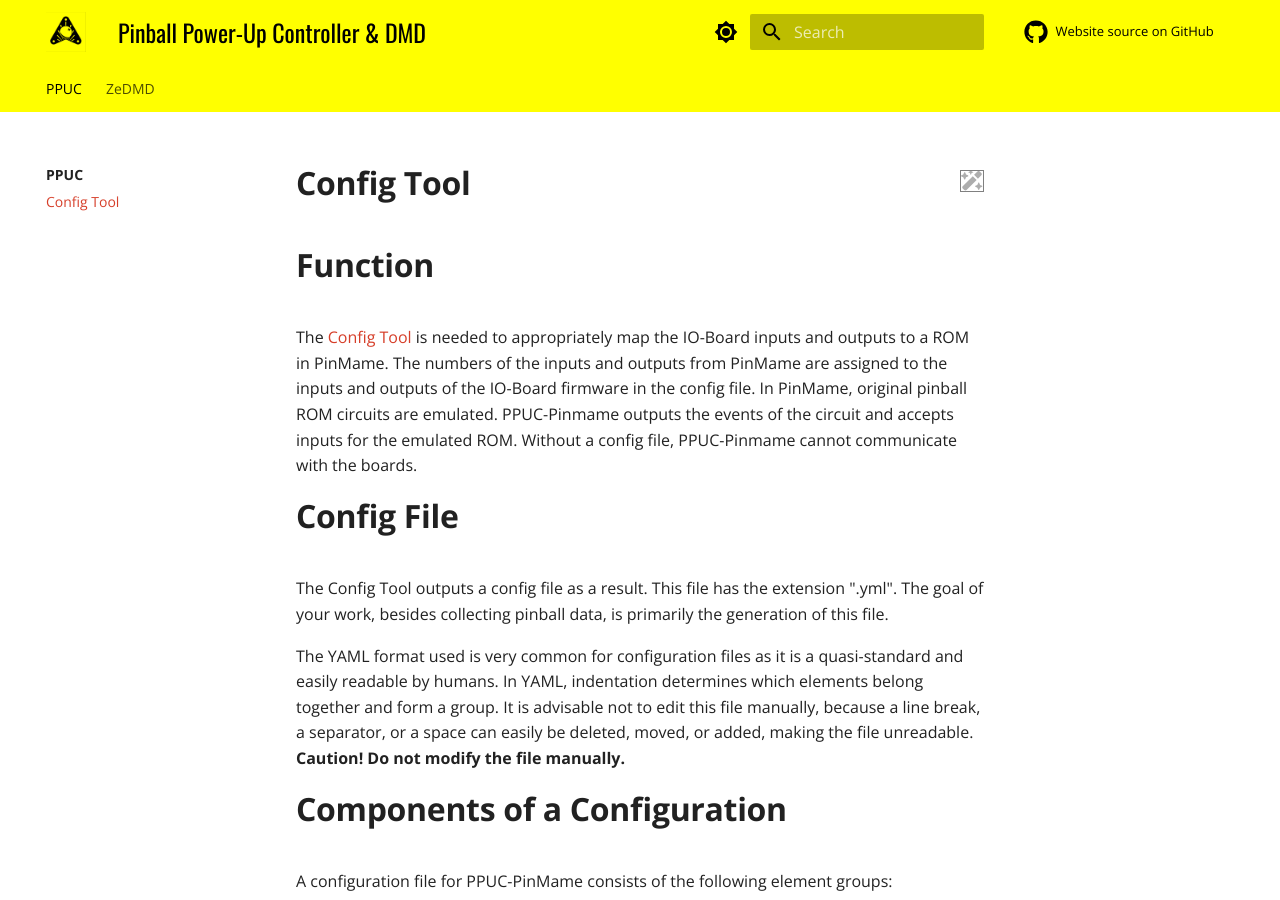
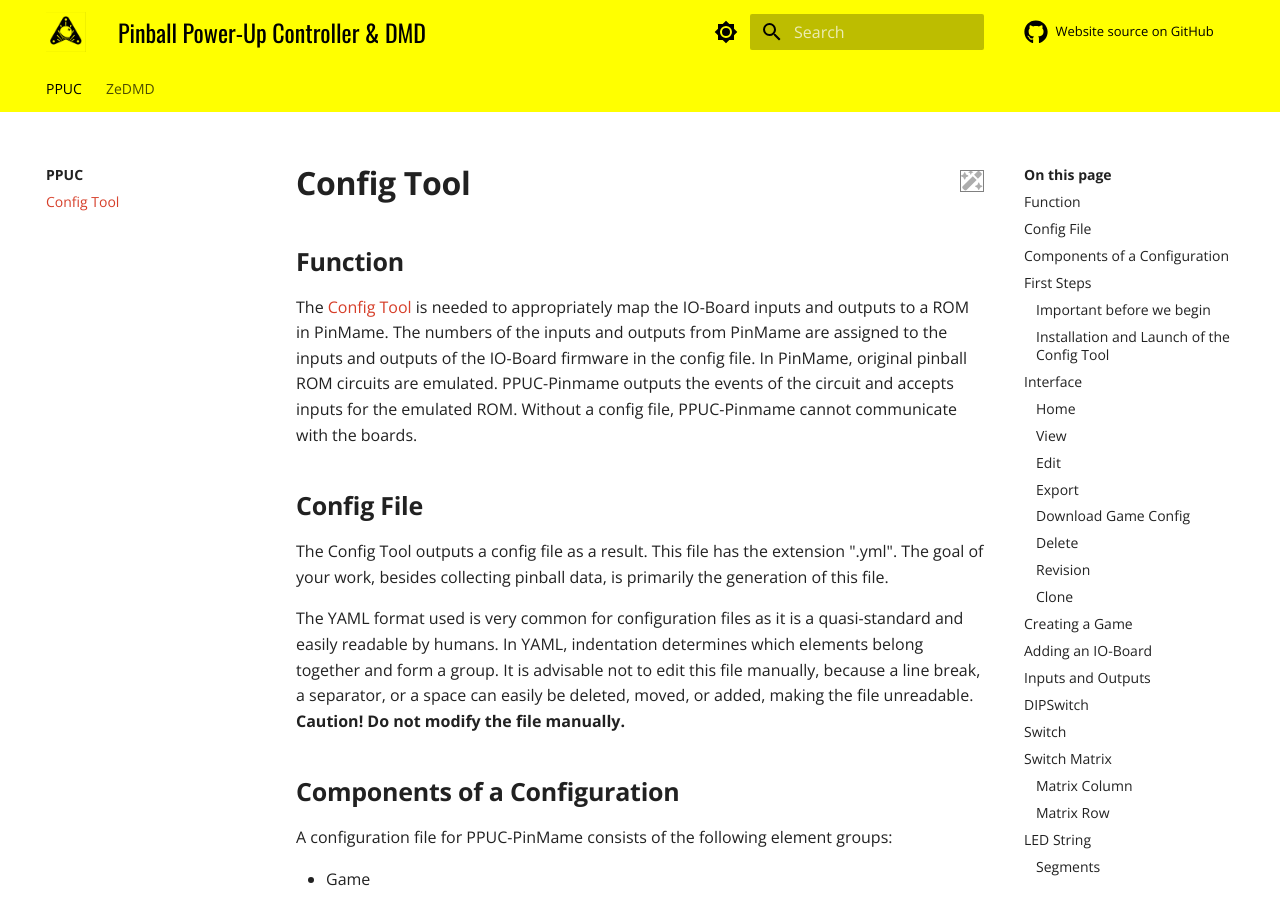
Before and after one commit to foenich/docs, an MkDocs documentation site: the page built from docs/ppuc/config_tool.md, in a window 1280 px wide and 900 px high. Built offline with MkDocs 1.6.1 and Material for MkDocs 9.7.7, drawn with Linux system fonts in a browser that asks for light colours; comment, search, counter and statistics services are not loaded.

Commit message:
foxed on-site navigation

```diff
--- a/docs/ppuc/config_tool.md
+++ b/docs/ppuc/config_tool.md
@@ -1,17 +1,17 @@
 
 # Config Tool
 
-# Function
+## Function
 
 The [Config Tool](https://github.com/PPUC/config-tool) is needed to appropriately map the IO-Board inputs and outputs to a ROM in PinMame. The numbers of the inputs and outputs from PinMame are assigned to the inputs and outputs of the IO-Board firmware in the config file. In PinMame, original pinball ROM circuits are emulated. PPUC-Pinmame outputs the events of the circuit and accepts inputs for the emulated ROM. Without a config file, PPUC-Pinmame cannot communicate with the boards.
 
-# Config File
+## Config File
 
 The Config Tool outputs a config file as a result. This file has the extension ".yml". The goal of your work, besides collecting pinball data, is primarily the generation of this file.
 
 The YAML format used is very common for configuration files as it is a quasi-standard and easily readable by humans. In YAML, indentation determines which elements belong together and form a group. It is advisable not to edit this file manually, because a line break, a separator, or a space can easily be deleted, moved, or added, making the file unreadable. **Caution! Do not modify the file manually.**
 
-# Components of a Configuration
+## Components of a Configuration
 
 A configuration file for PPUC-PinMame consists of the following element groups:
 
@@ -37,9 +37,9 @@
 -   Switch Position Plan
 -   Solenoid Position Plan
 
-# First Steps
+## First Steps
 
-## Important before we begin
+### Important before we begin
 
 Pinball machines usually have protective functions. Sometimes they are real switches, sometimes switching states in the machine's circuit. If you're building a playfield from scratch, or just want to try out part of the pinball machine, PinMame might not work as expected because you haven't created these states. Conditions are:
 
@@ -48,13 +48,13 @@
 
 PinMame uses the inputs of the original ROMs. Therefore, they are manufacturer-specific. E.g., Game On Solenoid: Williams System 3 - 11: 23 Williams WPC: 31 Data East: 23 Sega: 15 Gottlieb System 1: 17 Gottlieb System 80: 10 Gottlieb System 3: 32 **Note:** Also think about other switches that must be closed before a game starts. For example, whether a ball is in the ball trough. Possibly also whether enough balls are in the ball trough (switch at the last ball).
 
-## Installation and Launch of the Config Tool
+### Installation and Launch of the Config Tool
 
 Installation instructions
 
 ..
 
-# Interface
+## Interface
 
 ### Home
 
@@ -104,7 +104,7 @@
 
 Elements such as Boards, LED-Strings, LEDs, etc. can be cloned using this button. This means that the element is cloned with the last saved inputs. You can recognize this by the extended title "Clone".
 
-# Creating a Game
+## Creating a Game
 
 ![enter image description here](/docs/images/config_tool/AddGame.png)
 
@@ -262,26 +262,26 @@
 **Drop Target Up:**
 **Outhole:**
 
-# View
+## View
 Here you'll always have an overview of all elements added to the game. You can also edit them directly by clicking Edit.
 
 ![enter image description here](/docs/images/config_tool/view.png)
 
 
-# Config File Export
+## Config File Export
 
 ![enter image description here](/docs/images/config_tool/mainmenudownloadconfig.png)
 
 This button in the side header of a selected game saves the complete information that has been added to the game. The file name is generated from the Game Title. The file is written in plain text in YAML format. You use this file with PPUC-Pinmame. With this, the PPUC part in PinMame learns the structure of the board configuration. You can create different configurations and use them in PPUC-Pinmame.
 
-# Save Configuration Completely
+## Save Configuration Completely
 
 ![enter image description here](/docs/images/config_tool/mainmenuexport.png)
 
 This button in the side header of a selected game saves the complete information that has been added to the game. The file name is strangely long, but this makes it unique and machine-readable. You should regularly create a backup using this button. After triggering the button, the file is immediately saved to the browser's download folder. This file can be loaded later (Game Import) or passed on. The file is not saved in plain text and includes ROM and image files.
 
 
-# Troubleshooting
+## Troubleshooting
 
 If you encounter issues with your configuration, here are some common problems and solutions:
 
```
Also changed, not shown: docs/index.md (+2 -2 lines).
